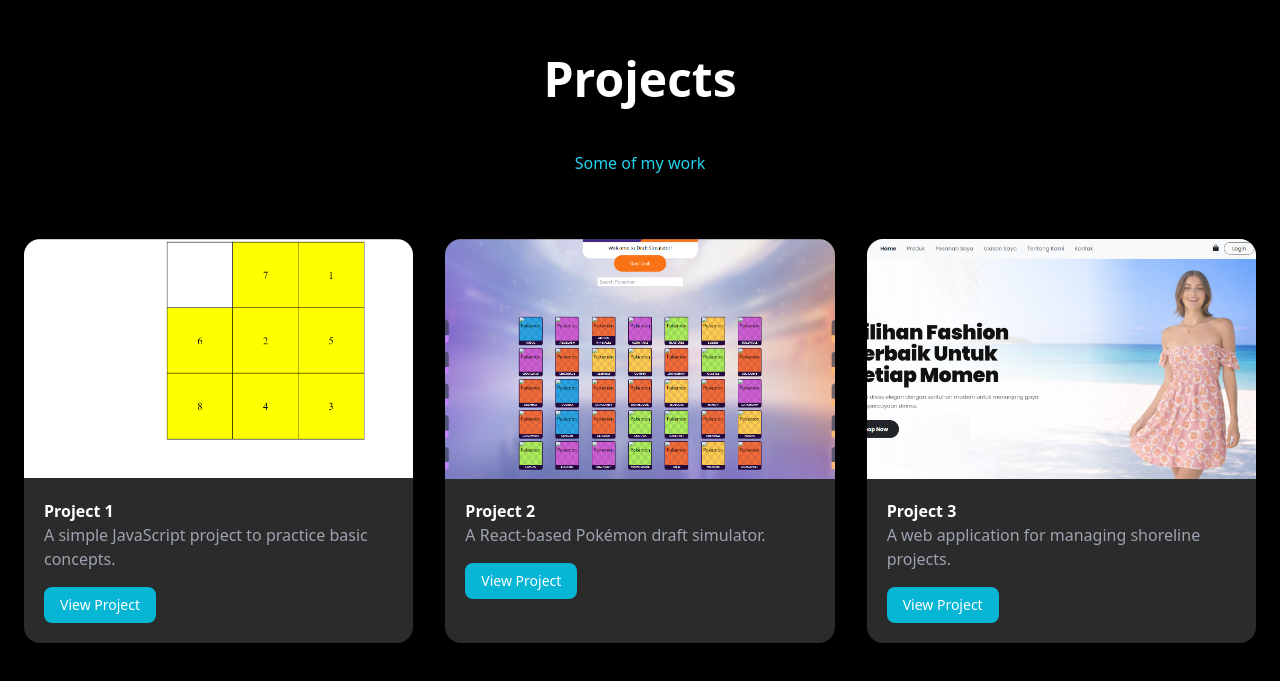
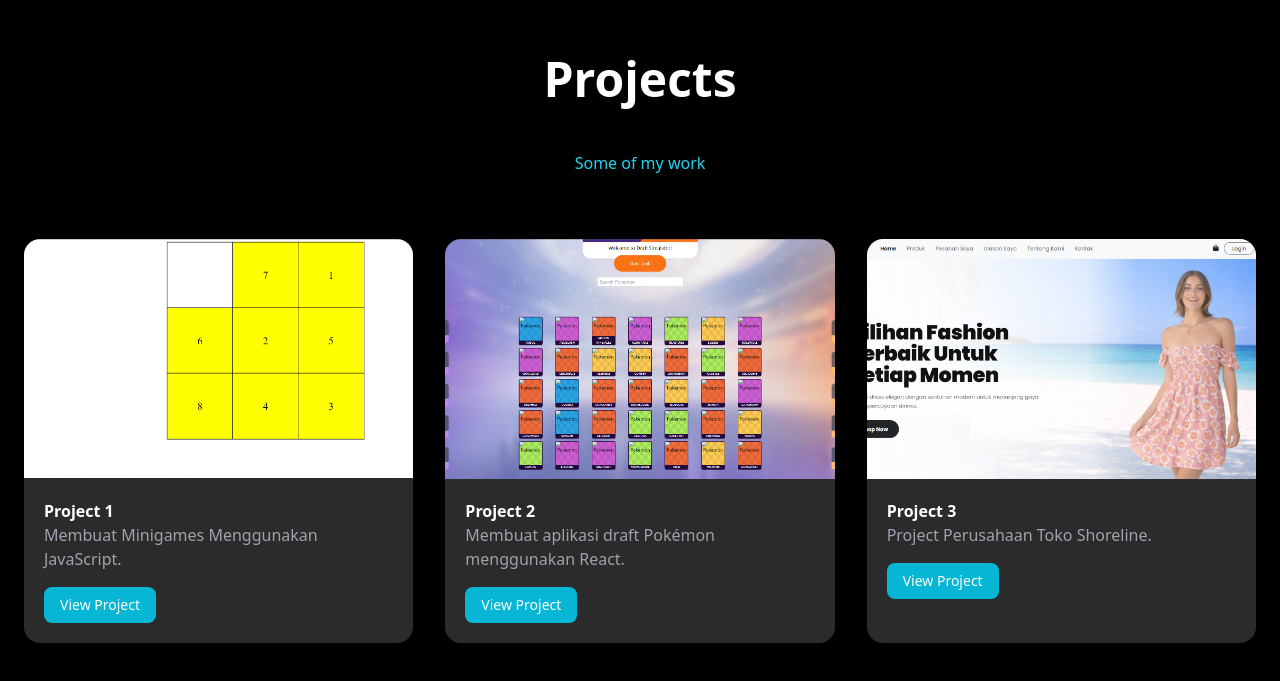
Before and after one commit to Komo04/portofolio, a React (Vite) app: page / in a window 1280 px wide. Shown: the part 2521-3202 px from the top of the page. Built offline with nearby package versions, Linux system fonts and the light colour scheme.

Commit message:
update project

```diff
--- a/src/components/Projects.jsx
+++ b/src/components/Projects.jsx
@@ -1,18 +1,17 @@
 const projects = [
   {
     image: "/latihanjs.png",
-    link: "https://github.com/username/project1",
-    description: "A simple JavaScript project to practice basic concepts."
+    description: "Membuat  Minigames Menggunakan JavaScript."
   },
   {
     image: "/latihanreact.png",
     link: "https://komo04.github.io/DrafPokemon/",
-    description: "A React-based Pokémon draft simulator."
+    description: "Membuat aplikasi draft Pokémon menggunakan React."
   },
   {
     image: "/projectTA.png",
     link: "https://shoreline-production-635e.up.railway.app/",
-    description: "A web application for managing shoreline projects."
+    description: "Project Perusahaan Toko Shoreline."
   },
 ];
 
```
